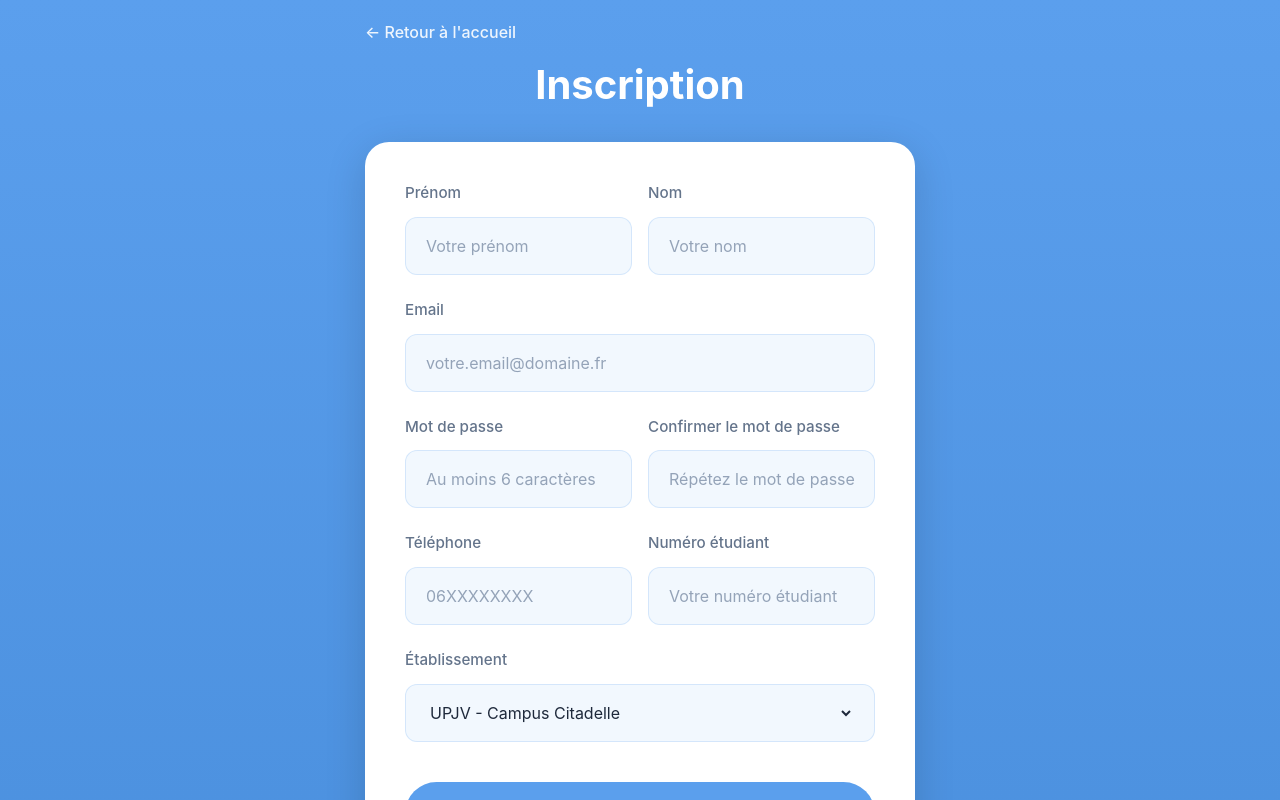
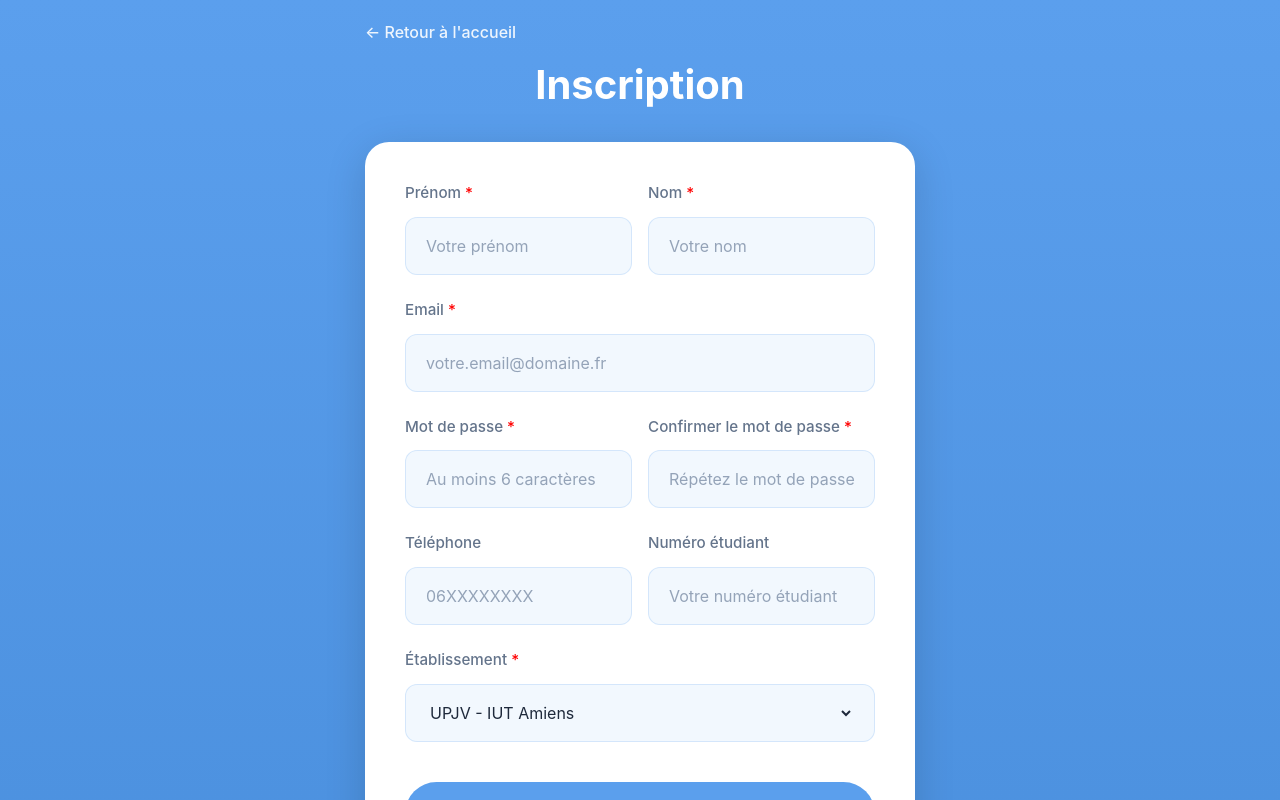
Before and after one commit to clepix21/Fumotion, a React (Create React App) app in the folder app/frontend/: page /register in a window 1280 px wide. Shown: the top 800 px of the page. Built offline with nearby package versions, Linux system fonts and the light colour scheme; no server answers.

Commit message:
style: Ajouter des astérisques rouges pour indiquer les champs obligatoires dans le formulaire d'inscription

```diff
--- a/app/frontend/src/pages/auth/RegisterPage.js
+++ b/app/frontend/src/pages/auth/RegisterPage.js
@@ -122,7 +122,7 @@ export default function RegisterPage() {
 
             <div style={{ display: 'flex', gap: '1rem' }}>
               <div className="form-group-modern" style={{ flex: 1 }}>
-                <label className="form-label-modern">Prénom</label>
+                <label className="form-label-modern">Prénom <span style={{ color: "red" }}>*</span></label>
                 <div className="input-wrapper-modern">
                   <input
                     type="text"
@@ -141,7 +141,7 @@ export default function RegisterPage() {
               </div>
 
               <div className="form-group-modern" style={{ flex: 1 }}>
-                <label className="form-label-modern">Nom</label>
+                <label className="form-label-modern">Nom <span style={{ color: "red" }}>*</span></label>
                 <div className="input-wrapper-modern">
                   <input
                     type="text"
@@ -161,7 +161,7 @@ export default function RegisterPage() {
             </div>
 
             <div className="form-group-modern">
-              <label className="form-label-modern">Email</label>
+              <label className="form-label-modern">Email <span style={{ color: "red" }}>*</span></label>
               <div className="input-wrapper-modern">
                 <input
                   type="email"
@@ -181,7 +181,7 @@ export default function RegisterPage() {
 
             <div style={{ display: 'flex', gap: '1rem' }}>
               <div className="form-group-modern" style={{ flex: 1 }}>
-                <label className="form-label-modern">Mot de passe</label>
+                <label className="form-label-modern">Mot de passe <span style={{ color: "red" }}>*</span></label>
                 <div className="input-wrapper-modern">
                   <input
                     type="password"
@@ -200,7 +200,7 @@ export default function RegisterPage() {
               </div>
 
               <div className="form-group-modern" style={{ flex: 1 }}>
-                <label className="form-label-modern">Confirmer le mot de passe</label>
+                <label className="form-label-modern">Confirmer le mot de passe <span style={{ color: "red" }}>*</span></label>
                 <div className="input-wrapper-modern">
                   <input
                     type="password"
@@ -255,7 +255,7 @@ export default function RegisterPage() {
             </div>
 
             <div className="form-group-modern">
-              <label className="form-label-modern">Établissement</label>
+              <label className="form-label-modern">Établissement <span style={{ color: "red" }}>*</span></label>
               <div className="input-wrapper-modern">
                 <select
                   name="university"
@@ -265,6 +265,7 @@ export default function RegisterPage() {
                   required
                   disabled={loading}
                 >
+                  <option value="UPJV - IUT Amiens">UPJV - IUT Amiens</option>
                   <option value="UPJV - Campus Citadelle">UPJV - Campus Citadelle</option>
                   <option value="UPJV - Campus Teinturerie">UPJV - Campus Teinturerie</option>
                   <option value="UPJV - Campus Cathedrale">UPJV - Campus Cathédrale</option>
@@ -272,8 +273,7 @@ export default function RegisterPage() {
                   <option value="UPJV - Campus Saint-Charles">UPJV - Campus Saint-Charles</option>
                   <option value="UPJV - Campus Campus-Sud">UPJV - Campus Sud (Pôle Campus / Thil)</option>
                   <option value="UPJV - Campus Bailly">UPJV - Campus Bailly (STAPS)</option>
-                  <option value="UPJV - IUT Amiens">UPJV - IUT Amiens</option>
-                  <option value="Autre établissement Amiens">Autre établissement Amiens</option>
+                  <option value="Autre établissement">Autre établissement</option>
                 </select>
               </div>
             </div>
```
